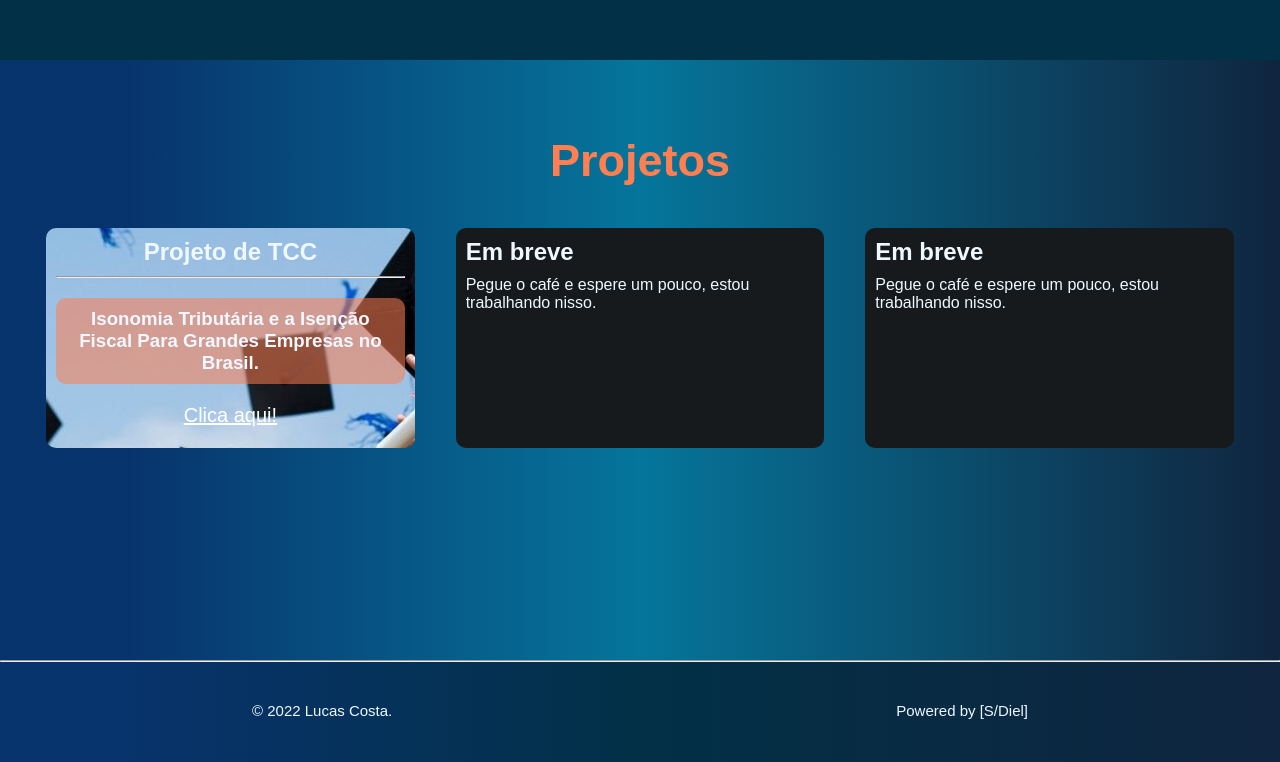
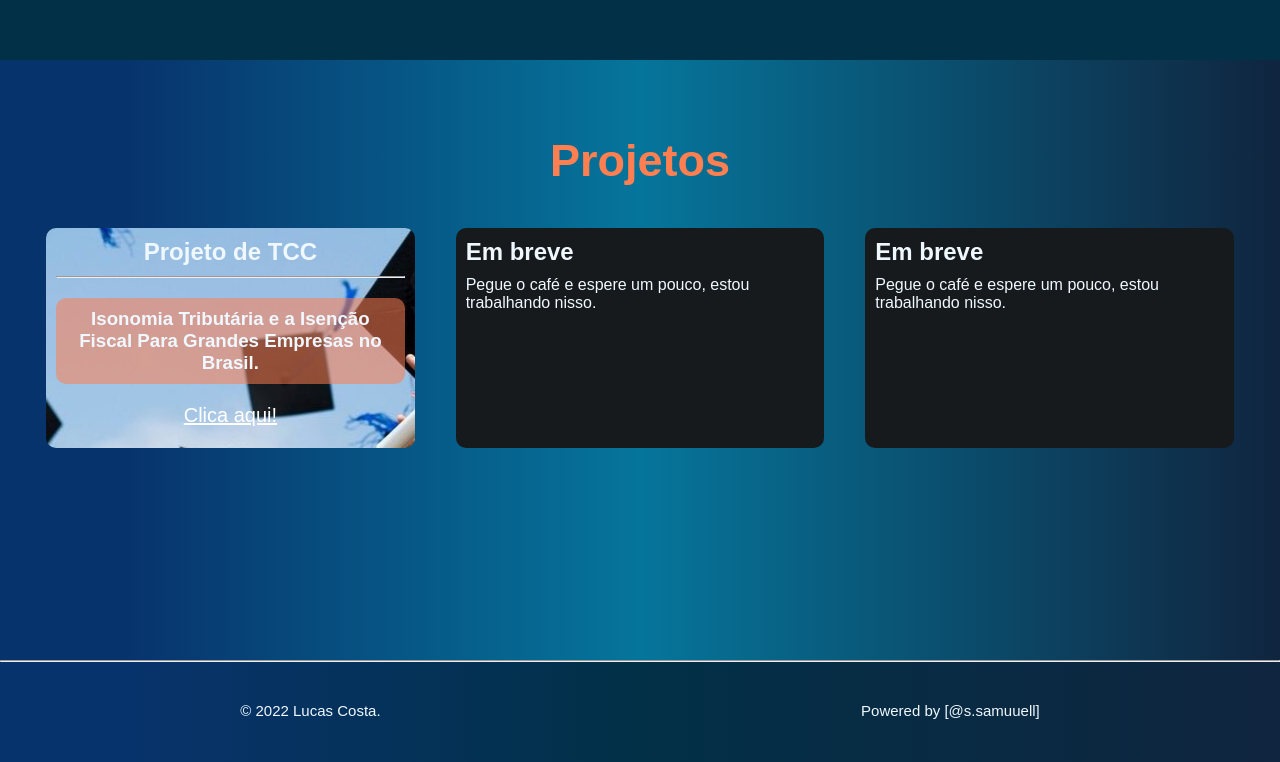
Before and after one commit to lcosta907/portfolioLucasCosta, a plain HTML site: page index.html in a window 1280 px wide. Shown: the part 1118-1880 px from the top of the page. Drawn offline with nearby package versions, Linux system fonts and the light colour scheme.

Commit message:
Update index.html

```diff
--- a/index.html
+++ b/index.html
@@ -86,7 +86,7 @@
                 <h3 id="data"></h3>
               </div>
               <div class="conteudo-left">
-                <h3>Powered by [S/Diel]</h3>
+                <h3>Powered by [@s.samuuell]</h3>
               </div>
           </div>
         </div>
```
